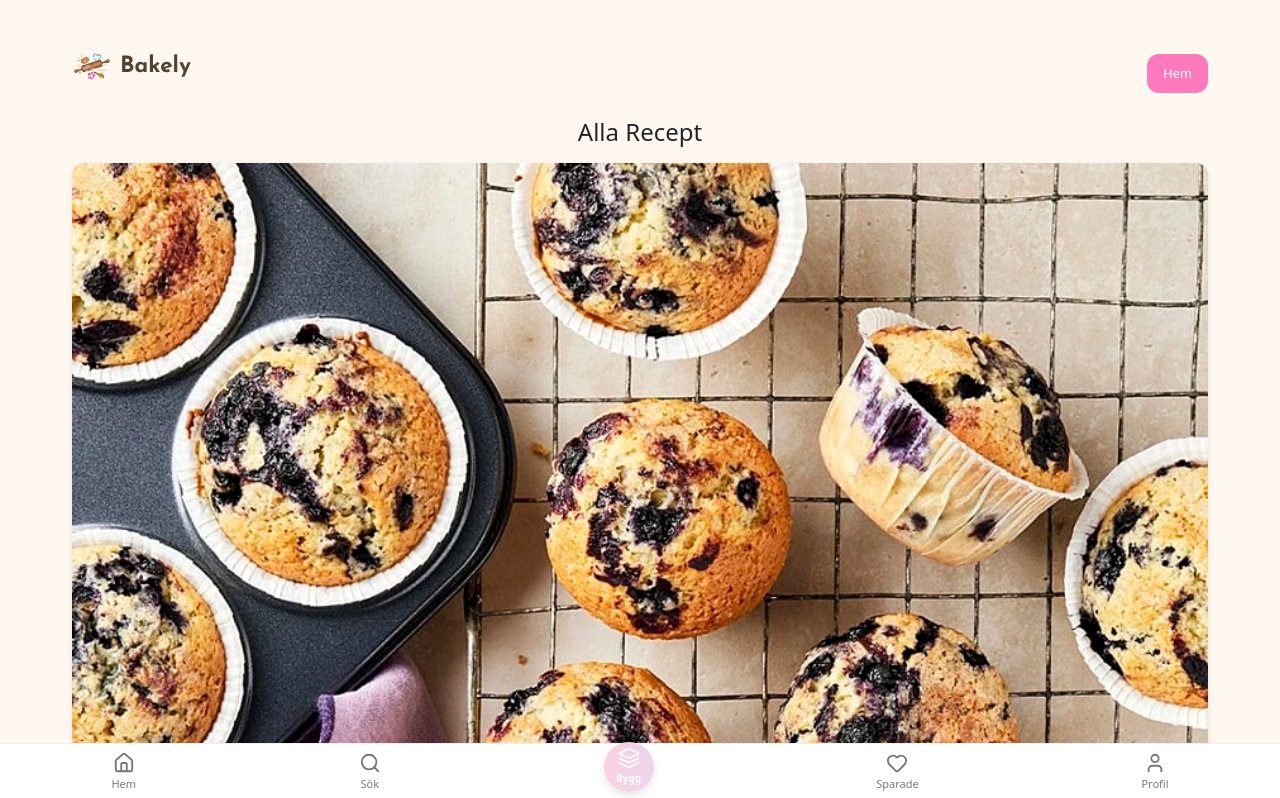
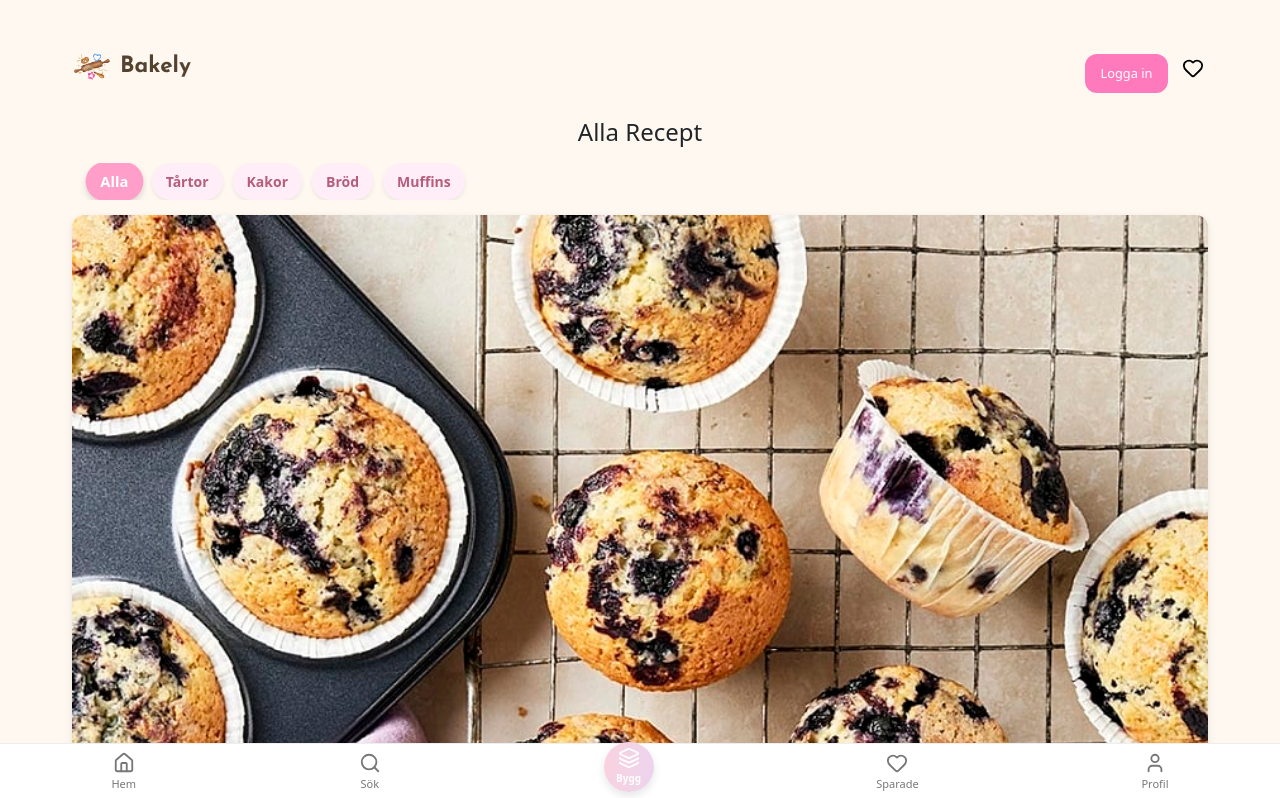
Before and after one commit to annappersson/Bakely, a React (Vite) app: page /recept in a window 1280 px wide. Shown: the top 798 px of the page. Built offline with nearby package versions, Linux system fonts and the light colour scheme.

Commit message:
started on pagination and fixed so all pages has same header

```diff
--- a/src/assets/scss/AllRecipesPage.scss
+++ b/src/assets/scss/AllRecipesPage.scss
@@ -96,3 +96,36 @@
         grid-template-columns: repeat(3, 1fr);
     }
 }
+
+.category-bar {
+    display: flex;
+    gap: 10px;
+    padding: 0 15px;
+    margin-bottom: 15px;
+    overflow-x: auto;
+    white-space: nowrap;
+}
+
+.cat-btn {
+    background: #ffeef7;
+    border: none;
+    padding: 8px 14px;
+    border-radius: 20px;
+    font-size: 14px;
+    color: #b55d7a;
+    font-weight: 600;
+    cursor: pointer;
+    transition: 0.2s ease;
+    box-shadow: 0 2px 4px rgba(0, 0, 0, 0.08);
+
+    &:hover {
+        background: #ffd9eb;
+    }
+
+    &.active {
+        background: #ff9ec9;
+        color: white;
+        box-shadow: 0 3px 6px rgba(0, 0, 0, 0.15);
+        transform: scale(1.05);
+    }
+}
--- /dev/null
+++ b/src/assets/scss/Pagination.scss
@@ -0,0 +1,32 @@
+.pagination-container {
+    display: flex;
+    justify-content: center;
+    align-items: center;
+    gap: 14px;
+    margin: 20px 0;
+    padding-bottom: 2rem;
+}
+
+.pagination-btn {
+    background: #ff9ecb;
+    border: none;
+    padding: 10px 16px;
+    border-radius: 8px;
+    font-weight: 600;
+    cursor: pointer;
+    transition: 0.2s ease;
+}
+
+.pagination-btn:disabled {
+    opacity: 0.4;
+    cursor: not-allowed;
+}
+
+.pagination-btn:hover:not(:disabled) {
+    background: #ff86c1;
+}
+
+.pagination-page {
+    font-weight: bold;
+    color: #444;
+}
--- /dev/null
+++ b/src/components/Header.tsx
@@ -0,0 +1,70 @@
+import { Link, useNavigate } from "react-router";
+import { Heart } from "lucide-react";
+import { useAuth } from "../hooks/useAuth";
+import { toast } from "react-toastify";
+import { useState } from "react";
+import Loading from "./Loading";
+import logoIcon from "../assets/img/logobakely.png";
+
+export default function Header() {
+  const { user, signOut } = useAuth();
+  const navigate = useNavigate();
+  const [loading, setLoading] = useState(false);
+
+  const handleLogout = async () => {
+    setLoading(true);
+
+    try {
+      await signOut();
+
+      await new Promise((res) => setTimeout(res, 1000));
+
+      toast("Du är nu utloggad 👋", {
+        icon: <span>🍰</span>,
+        style: {
+          background: "#ffeaf1",
+          color: "#8a5a6a",
+          borderRadius: "12px",
+          padding: "14px 16px",
+          fontSize: "15px",
+          boxShadow: "0px 4px 14px rgba(0,0,0,0.08)",
+        },
+      });
+
+      navigate("/logga-in");
+    } catch (err: any) {
+      toast.error(err?.message || "Ett fel uppstod.");
+    } finally {
+      setLoading(false);
+    }
+  };
+
+  return (
+    <>
+      {loading && <Loading show={loading} />}
+
+      <header className="home-header">
+        <div className="logo">
+          <img src={logoIcon} alt="Bakely Logo" className="logo-img" />
+          Bakely
+        </div>
+
+        <div className="header-right">
+          {!user ? (
+            <Link to="/logga-in" className="auth-btn">
+              Logga in
+            </Link>
+          ) : (
+            <button className="auth-btn" onClick={handleLogout}>
+              Logga ut
+            </button>
+          )}
+
+          <button className="profile-btn">
+            <Heart size={22} />
+          </button>
+        </div>
+      </header>
+    </>
+  );
+}
--- /dev/null
+++ b/src/components/Pagination.tsx
@@ -0,0 +1,41 @@
+import "../assets/scss/Pagination.scss";
+
+interface PaginationProps {
+  page: number;
+  totalPages: number;
+  onNextPage: () => void;
+  onPreviousPage: () => void;
+}
+
+function Pagination({
+  page,
+  totalPages,
+  onNextPage,
+  onPreviousPage,
+}: PaginationProps) {
+  return (
+    <div className="pagination-container">
+      <button
+        className="pagination-btn"
+        disabled={page <= 1}
+        onClick={onPreviousPage}
+      >
+        ❮ Föregående
+      </button>
+
+      <span className="pagination-page">
+        Sida {page} / {totalPages}
+      </span>
+
+      <button
+        className="pagination-btn"
+        disabled={page >= totalPages}
+        onClick={onNextPage}
+      >
+        Nästa ❯
+      </button>
+    </div>
+  );
+}
+
+export default Pagination;
--- a/src/pages/AllRecipesPage.tsx
+++ b/src/pages/AllRecipesPage.tsx
@@ -1,33 +1,70 @@
-// AllaReceptPage.jsx
 import "../assets/scss/AllRecipesPage.scss";
 import { Link } from "react-router";
+import { useState, useEffect } from "react";
 import { recipes } from "../data/recipes";
 
+import Pagination from "../components/Pagination";
 import logoIcon from "../assets/img/logobakely.png";
+import Header from "../components/Header";
+
+const categories = ["Alla", "Tårtor", "Kakor", "Bröd", "Muffins"];
 
 function AllRecipesPage() {
+  const [page, setPage] = useState(1);
+  const [activeCategory, setActiveCategory] = useState("Alla");
+
+  const recipesPerPage = 5;
+
+  // ⭐ Filter recipes by category
+  const filteredRecipes =
+    activeCategory === "Alla"
+      ? recipes
+      : recipes.filter((r) => r.category === activeCategory);
+
+  const totalPages = Math.ceil(filteredRecipes.length / recipesPerPage);
+
+  const startIndex = (page - 1) * recipesPerPage;
+  const visibleRecipes = filteredRecipes.slice(
+    startIndex,
+    startIndex + recipesPerPage
+  );
+
+  // ⭐ Scroll to top on page change
+  useEffect(() => {
+    window.scrollTo({ top: 0, behavior: "smooth" });
+  }, [page]);
+
+  // ⭐ Reset to page 1 when category changes
+  const handleCategoryChange = (cat: string) => {
+    setActiveCategory(cat);
+    setPage(1);
+  };
+
   return (
     <div className="alla-recept-page">
       {/* HEADER */}
-      <header className="home-header">
-        <div className="logo">
-          <img src={logoIcon} alt="Bakely Logo" className="logo-img" />
-          Bakely
-        </div>
-
-        <div className="header-right">
-          <Link to="/" className="auth-btn">
-            Hem
-          </Link>
-        </div>
-      </header>
+      <Header />
 
       <div className="page-title">
         <h2>Alla Recept</h2>
       </div>
 
+      {/* ⭐ CATEGORY FILTER BAR */}
+      <div className="category-bar">
+        {categories.map((cat) => (
+          <button
+            key={cat}
+            className={`cat-btn ${activeCategory === cat ? "active" : ""}`}
+            onClick={() => handleCategoryChange(cat)}
+          >
+            {cat}
+          </button>
+        ))}
+      </div>
+
+      {/* RECIPE LIST */}
       <div className="recipe-list">
-        {recipes.map((recipe) => (
+        {visibleRecipes.map((recipe) => (
           <Link
             to={`/recept/${recipe.id}`}
             key={recipe.id}
@@ -41,6 +78,16 @@ function AllRecipesPage() {
           </Link>
         ))}
       </div>
+
+      {/* PAGINATION */}
+      {filteredRecipes.length > recipesPerPage && (
+        <Pagination
+          page={page}
+          totalPages={totalPages}
+          onPreviousPage={() => setPage((p) => p - 1)}
+          onNextPage={() => setPage((p) => p + 1)}
+        />
+      )}
     </div>
   );
 }
--- a/src/pages/Auth/LoginPage.tsx
+++ b/src/pages/Auth/LoginPage.tsx
@@ -1,9 +1,12 @@
 import { Link } from "react-router";
 import { SignInForm } from "../../components/SignInForm";
 import "../../assets/scss/LoginPage.scss";
+import Header from "../../components/Header";
 
 export default function LoginPage() {
   return (
+    <>
+      <Header />
       <div className="login-wrapper">
         <div className="login-card">
           <div className="logo-circle">
@@ -41,5 +44,6 @@ export default function LoginPage() {
           </div>
         </div>
       </div>
+    </>
   );
 }
--- a/src/pages/Auth/SignupPage.tsx
+++ b/src/pages/Auth/SignupPage.tsx
@@ -1,9 +1,12 @@
 import { Link } from "react-router";
 import "../../assets/scss/SignupPage.scss";
 import { SignUpForm } from "../../components/AuthForms";
+import Header from "../../components/Header";
 
 export default function SignupPage() {
   return (
+    <>
+      <Header />
       <div className="login-wrapper">
         <div className="login-card">
           <div className="logo-circle">
@@ -39,5 +42,6 @@ export default function SignupPage() {
           </div>
         </div>
       </div>
+    </>
   );
 }
--- a/src/pages/CakeBuilderPage.tsx
+++ b/src/pages/CakeBuilderPage.tsx
@@ -15,6 +15,7 @@ import { fillings } from "../data/fillings";
 import { flavorCombos } from "../data/flavorCombos";
 import { useCakeBuilder } from "../hooks/useCakeBuilder";
 import "../assets/scss/BuildCakePage.scss";
+import Header from "../components/Header";
 
 const BuildCakePage: React.FC = () => {
   const {
@@ -55,6 +56,8 @@ const BuildCakePage: React.FC = () => {
   const saved = loadSaved();
 
   return (
+    <>
+      <Header />
       <Container className="build-page p-3">
         <h1 className="text-center mb-3">Bygg din tårta</h1>
 
@@ -196,6 +199,7 @@ const BuildCakePage: React.FC = () => {
           </Col>
         </Row>
       </Container>
+    </>
   );
 };
 
--- a/src/pages/PlannerPage.tsx
+++ b/src/pages/PlannerPage.tsx
@@ -7,6 +7,7 @@ import Timeline from "../components/Timeline";
 import "../assets/scss/PlannerPage.scss";
 import "../assets/scss/RecipeSelector.scss";
 import "../assets/scss/Timeline.scss";
+import Header from "../components/Header";
 
 const PlannerPage: React.FC = () => {
   const {
@@ -18,6 +19,8 @@ const PlannerPage: React.FC = () => {
   } = useRecipeSelection(2);
 
   return (
+    <>
+      <Header />
       <Container
         className="planner-page pt-4"
         style={{ paddingBottom: "calc(env(safe-area-inset-bottom) + 2rem)" }}
@@ -57,6 +60,7 @@ const PlannerPage: React.FC = () => {
           </div>
         )}
       </Container>
+    </>
   );
 };
 
```
Also changed, not shown: src/pages/HomePage.tsx (+4 -59 lines). Lines whose indentation alone changed are shown as unchanged.
